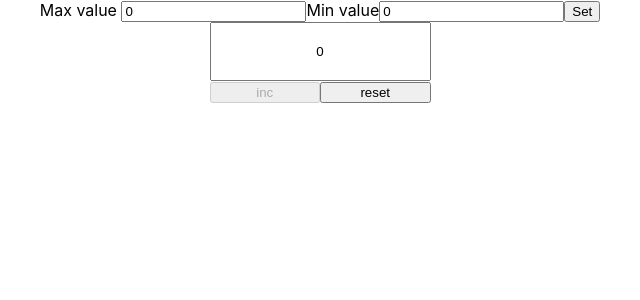
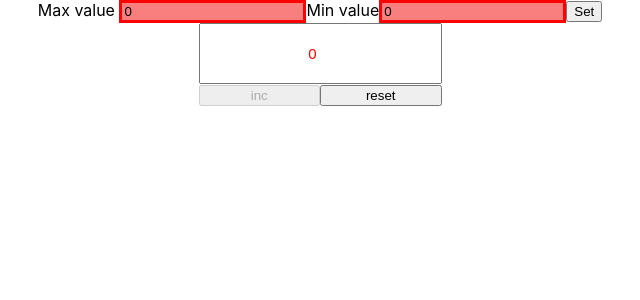
Before and after one commit to EuSet/counter, a React (Create React App) app: page / in a window 1280 px wide. Shown: the top 300 px of the page, without its empty margins (320-960 px from the left). Built offline with nearby package versions, Linux system fonts and the light colour scheme.

Commit message:
added incorrect value settings

```diff
--- a/src/App.tsx
+++ b/src/App.tsx
@@ -8,6 +8,7 @@ function App() {
     const [startValue, setStartValue] = useState<number>(0)
     const [maxInputValue, setMaxInputValue] = useState<number>(0)
     const [maxValue, setMaxValue] = useState<number>(0)
+    const [typeValue, setTypeValue] = useState<boolean>(false)
 
     useEffect(() => {
         const valueAsString = localStorage.getItem('counterValue')
@@ -24,35 +25,44 @@ function App() {
         setValue(value + 1)
     }
     const buttonResetFunction = () => {
-        setValue(0)
+        setValue(startValue)
     }
     const addStartValue = (e:React.ChangeEvent<HTMLInputElement>) => {
         setStartValue(e.currentTarget.valueAsNumber)
+        setTypeValue(true)
         if(e.currentTarget.valueAsNumber < 0){
             setMaxInputValue(value)
         }
+    }
+    const addMaxValue = (e:React.ChangeEvent<HTMLInputElement>) => {
+        setMaxValue(e.currentTarget.valueAsNumber)
+        setTypeValue(true)
+    }
+    const buttonOnClick = () => {
+        setValue(startValue)
+        setMaxInputValue(maxValue)
+        setTypeValue(false)
     }
 
     return (
         <div className="App">
             <div>
-                <span>Max value</span> <input value={maxValue} onChange={(e) => {
-                setMaxValue(e.currentTarget.valueAsNumber)
-            }} type="number"/>
-                <span>Min value</span><input className={startValue < 0 ? 'errorInput' : ''} value={startValue} onChange={addStartValue} type='number' />
-                <button onClick={() => {
-                    setValue(startValue)
-                    setMaxInputValue(maxValue)
-                }}>Set
+                <span>Max value</span> <input className={maxValue <= startValue ? 'errorInput' : ''} value={maxValue} onChange={addMaxValue} type="number"/>
+                <span>Min value</span><input className={startValue <= maxValue ? 'errorInput' : ''} value={startValue} onChange={addStartValue} type='number' />
+                <button
+                    disabled={startValue < 0}
+                    onClick={buttonOnClick}>Set
                 </button>
             </div>
             <Counter
                 maxInputValue={maxInputValue}
+                maxValue={maxValue}
                 value={value}
                 setValue={setValue}
                 buttonIncFunction={buttonIncFunction}
                 buttonResetFunction={buttonResetFunction}
                 startValue={startValue}
+                typeValue={typeValue}
             />
         </div>
     );
--- a/src/Counter.tsx
+++ b/src/Counter.tsx
@@ -3,11 +3,13 @@ import {UniversalButton} from "./UniversalButton";
 
 type PropsType = {
     value: number
+    maxValue:number
     startValue: number
     maxInputValue: number
     setValue: (value: number) => void
     buttonIncFunction: () => void
     buttonResetFunction: () => void
+    typeValue:boolean
 }
 const inputStyle = {
     padding: '20px',
@@ -22,11 +24,13 @@ const inputErrorStyle = {
 const containerStyle = {
     display: 'inline-block'
 }
+
 export const Counter = (props: PropsType) => {
+    const inputValue = props.typeValue  ? props.maxValue <= props.startValue || props.startValue <= props.maxValue ? 'incorrect value!' : 'enter values and press set' : props.value
     return <div style={containerStyle}>
         <div>
-            <input style={props.startValue > -1 ? inputStyle : inputErrorStyle} value={props.startValue > -1 ? props.value : 'incorrect value!'}
-                   type={props.startValue > 0 ? "number" : "text"}/>
+            <input style={props.maxValue <= props.startValue || props.startValue <= props.maxValue ? inputErrorStyle : inputStyle} value={inputValue}
+                   type={props.typeValue ? "text" : "number"}/>
         </div>
         <div>
             <UniversalButton
```
